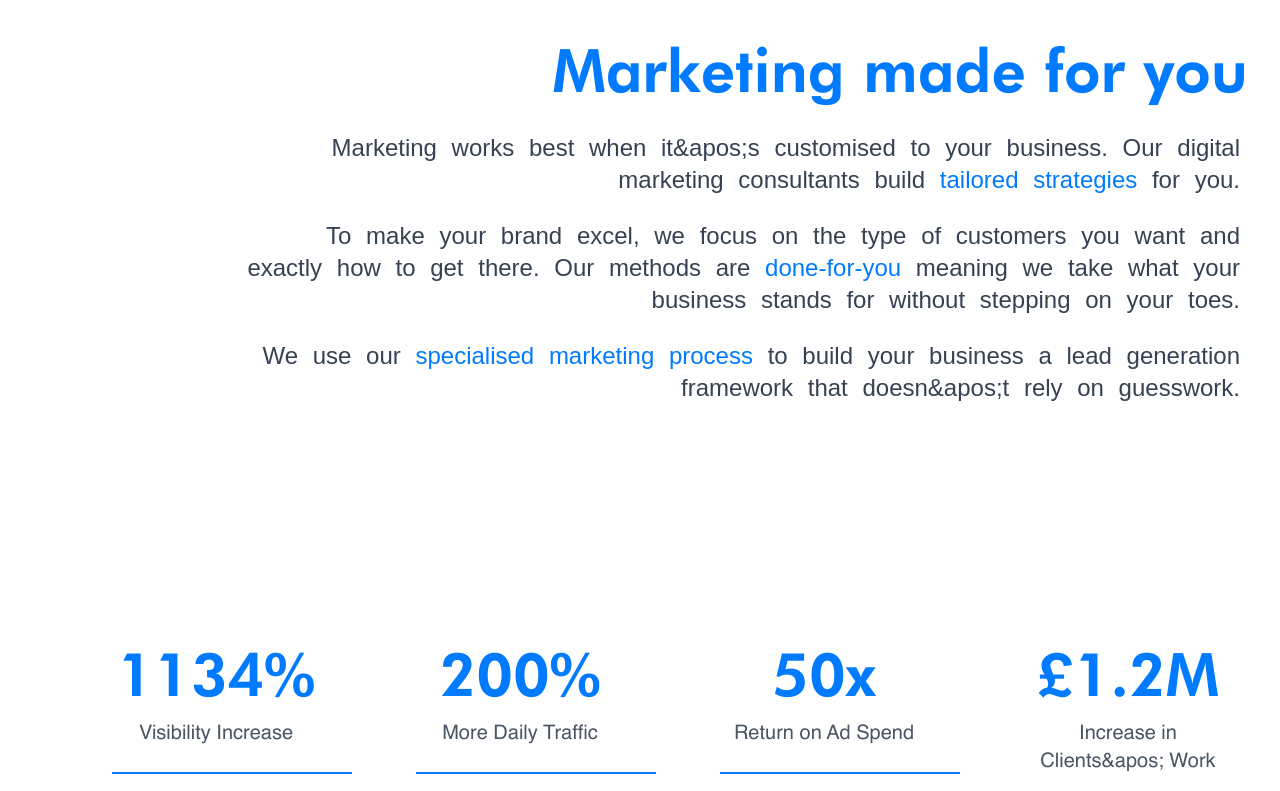
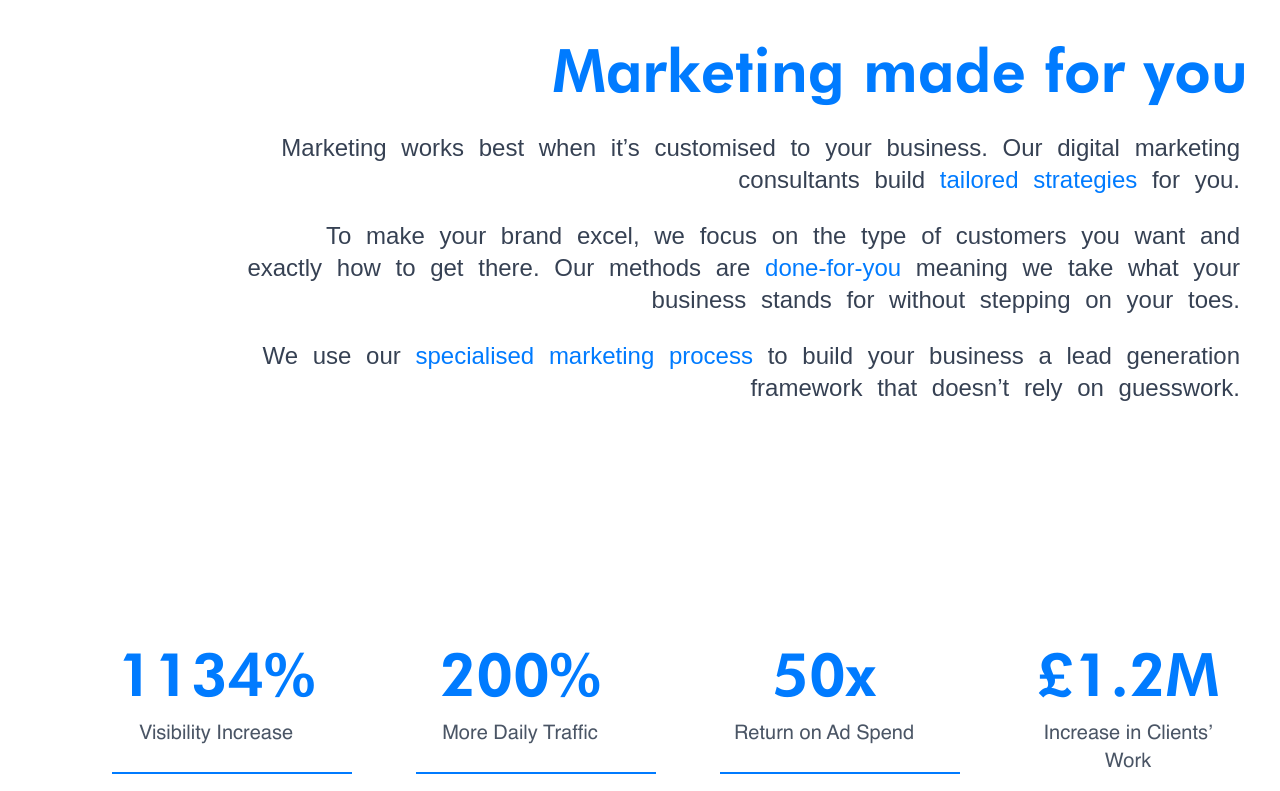
Before and after one commit to gabrielsaban/consultico-marketing-site, a Next.js app: page / in a window 1280 px wide. Shown: the part 880-1671 px from the top of the page. Built offline with nearby package versions, Linux system fonts and the light colour scheme.

Commit message:
Fix apostrophe errors

```diff
--- a/src/app/page.tsx
+++ b/src/app/page.tsx
@@ -86,9 +86,9 @@ export default function Home() {
             </h3>
             <AnimatedText
               paragraphs={[
-                "Marketing works best when it&apos;s customised to your business. Our digital marketing consultants build tailored strategies for you.",
+                "Marketing works best when it’s customised to your business. Our digital marketing consultants build tailored strategies for you.",
                 "To make your brand excel, we focus on the type of customers you want and exactly how to get there. Our methods are done-for-you meaning we take what your business stands for without stepping on your toes.",
-                "We use our specialised marketing process to build your business a lead generation framework that doesn&apos;t rely on guesswork."
+                "We use our specialised marketing process to build your business a lead generation framework that doesn’t rely on guesswork."
               ]}
               className="text-base sm:text-lg md:text-xl lg:text-2xl text-gray-700 font-helvetica-light"
               highlightWords={["tailored strategies", "done-for-you", "specialised marketing process"]}
@@ -125,7 +125,7 @@ export default function Home() {
                   { value: '1134%',    label: 'Visibility Increase',       note: 'Using SEO for search engine results.' },
                   { value: '200,000%', label: 'More Daily Traffic',         note: 'For our SEO clients, curated over 2 years.' },
                   { value: '50x',      label: 'Return on Ad Spend',         note: 'Bringing new life to PPC client lead generation.' },
-                  { value: '£1.2M',    label: "Increase in Clients&apos; Work", note: "Increase in our clients&apos; quotes resulting from our work." },
+                  { value: '£1.2M',    label: "Increase in Clients’ Work", note: "Increase in our clients’ quotes resulting from our work." },
                 ].map((stat) => (
                   <div
                     key={stat.label}
```
